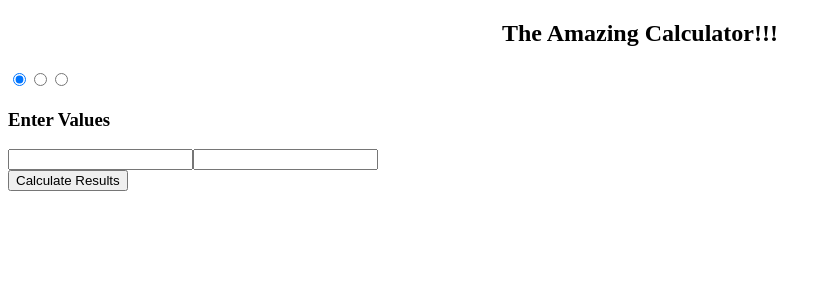
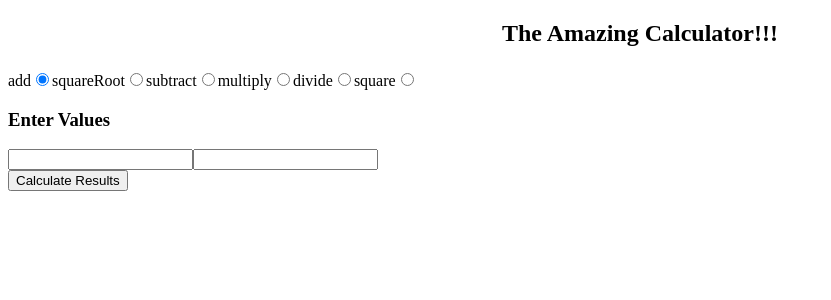
Before and after one commit to LeviButcher/devops-demo, a Next.js app: page / in a window 1280 px wide. Shown: the top 300 px of the page, without its empty margins (0-831 px from the left). Built offline with nearby package versions, Linux system fonts and the light colour scheme.

Commit message:
Extract components from Mega Calculator component

```diff
--- a/components/Calculator.js
+++ b/components/Calculator.js
@@ -1,7 +1,9 @@
 import React from "react";
 import Calc from "../lib/calculator";
+import RadioList from "./RadioList";
+import InputList from "./InputList";
 
-// Each option has a number of inputs to be display and a corresponding function
+// Each option has a number of inputs to be displayed and a corresponding function
 const operations = [
   {
     name: "add",
@@ -14,6 +16,18 @@ const operations = [
   {
     name: "subtract",
     inputs: 2
+  },
+  {
+    name: "multiply",
+    inputs: 2
+  },
+  {
+    name: "divide",
+    inputs: 2
+  },
+  {
+    name: "square",
+    inputs: 1
   }
 ];
 const calc = new Calc();
@@ -36,14 +50,12 @@ class Calculator extends React.Component {
 
   updateResult(event) {
     const { selected } = this.state;
-    console.log("selected", selected);
     operations.forEach(operator => {
       if (operator.name === selected) {
         let inputCollection = this.inputs.current.children;
         let values = [...inputCollection].map(input => {
           return Number(input.value);
         });
-        console.log(values);
         const result = calc[selected](...values);
         this.setState({
           result: result
@@ -54,38 +66,23 @@ class Calculator extends React.Component {
 
   render() {
     const { selected, result } = this.state;
+    const inputNum = operations.find(item => item.name == selected).inputs;
+
     return (
       <div>
-        {operations.map((operator, index) => {
-          return (
-            <input
-              key={operator.name}
-              type="radio"
-              name="operator"
-              value={operator.name}
-              checked={selected == operator.name}
-              onChange={e => this.updateOption(e)}
-            />
-          );
-        })}
+        <RadioList
+          valueList={operations.map(option => option.name)}
+          selected={selected}
+          callback={e => this.updateOption(e)}
+        />
         <h3>Enter Values</h3>
-        {(() => {
-          const operator = operations.find(item => item.name == selected);
-          console.log("operator", operator);
-          return (
-            <div ref={this.inputs}>
-              {new Array(operator.inputs).fill("Why").map(item => {
-                return <input type="number" />;
-              })}
-            </div>
-          );
-        })()}
+        <InputList inputNum={inputNum} ref={this.inputs} />
         <button onClick={e => this.updateResult(e)}>Calculate Results</button>
-        {(() => {
-          if (result) {
-            return <h5>{result}</h5>;
-          }
-        })()}
+        <div>
+          {calc.history().map(result => {
+            return <h5 key={result}>{result}</h5>;
+          })}
+        </div>
       </div>
     );
   }
--- /dev/null
+++ b/components/InputList.js
@@ -0,0 +1,13 @@
+import React from "react";
+
+const InputList = React.forwardRef(({ inputNum }, ref) => {
+  return (
+    <div ref={ref}>
+      {new Array(inputNum).fill("input").map((item, index) => {
+        return <input type="number" key={`item-${index}`} />;
+      })}
+    </div>
+  );
+});
+
+export default InputList;
--- /dev/null
+++ b/components/RadioList.js
@@ -0,0 +1,23 @@
+const RadioList = ({ valueList = [], selected, callback }) => {
+  return (
+    <div>
+      {valueList.map(value => {
+        return (
+          <React.Fragment key={value}>
+            <label htmlFor={value}>{value}</label>
+            <input
+              id={value}
+              type="radio"
+              name="operator"
+              value={value}
+              checked={selected == value}
+              onChange={e => callback(e)}
+            />
+          </React.Fragment>
+        );
+      })}
+    </div>
+  );
+};
+
+export default RadioList;
```
